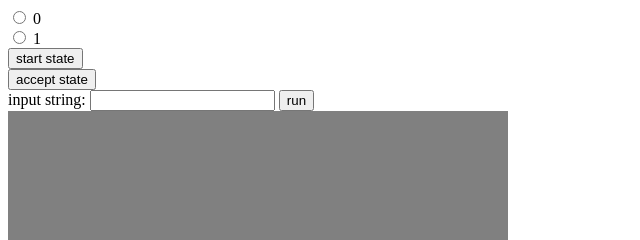
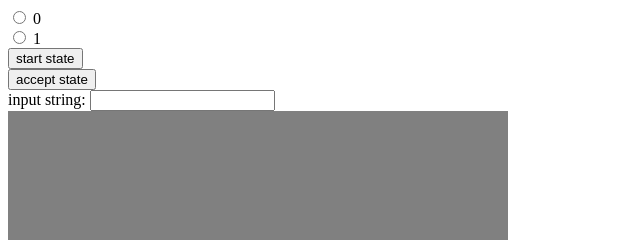
Before and after one commit to lukemcneil/dfa-game, a website with bundled scripts: page index.html in a window 1280 px wide. Shown: the top 240 px of the page, 0-640 px from the left. Built offline with nearby package versions, Linux system fonts and the light colour scheme.

Commit message:
remove run button

```diff
--- a/index.html
+++ b/index.html
@@ -13,7 +13,6 @@
             <button id="acceptStateButton">accept state</button><br>
             <label for="inputString">input string: </label>
             <input id="inputString" type="text" name="inputString"/>
-            <button id="runButton">run</button>
             <text id="results"></text>
         </div>
         <canvas width="500" height="300" id="dfaCanvas"></canvas>
```
